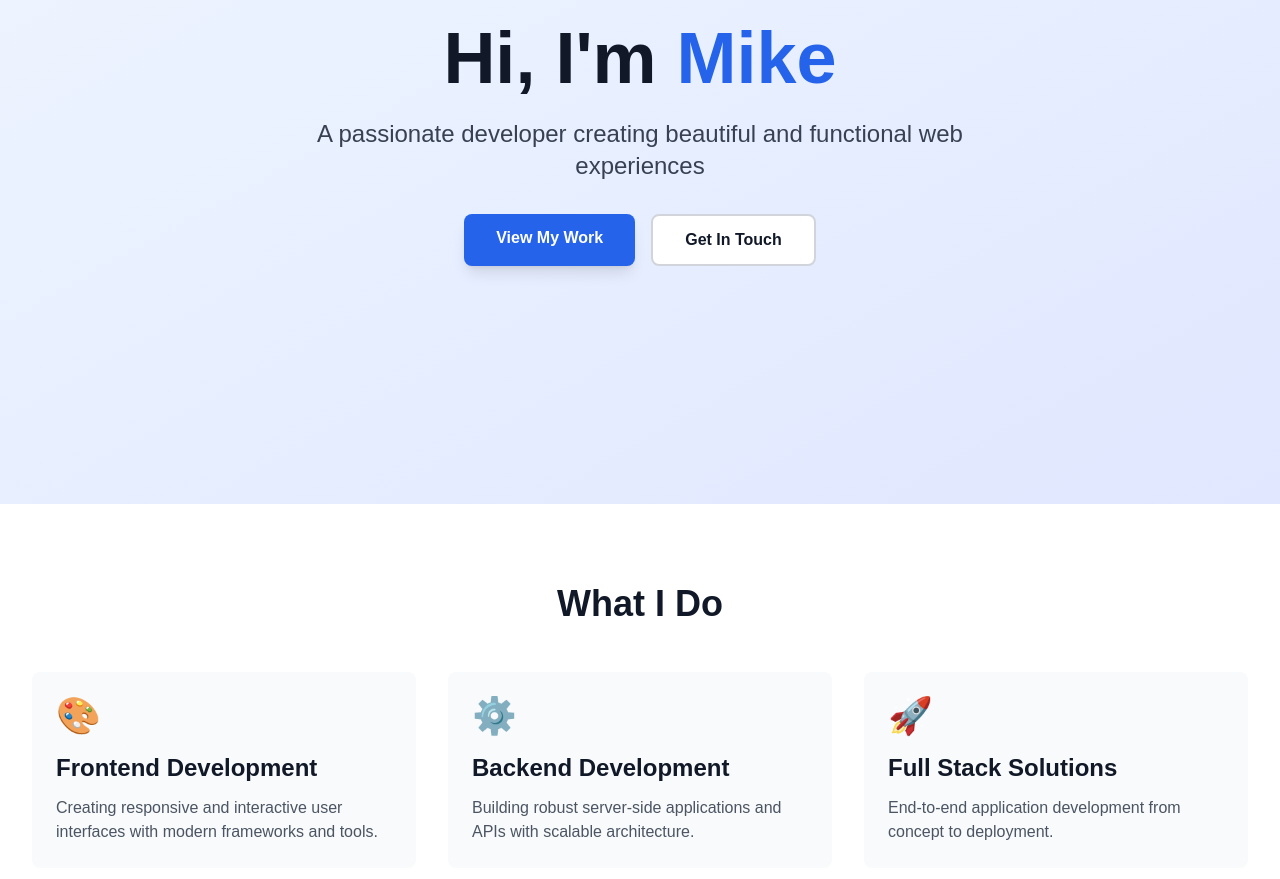
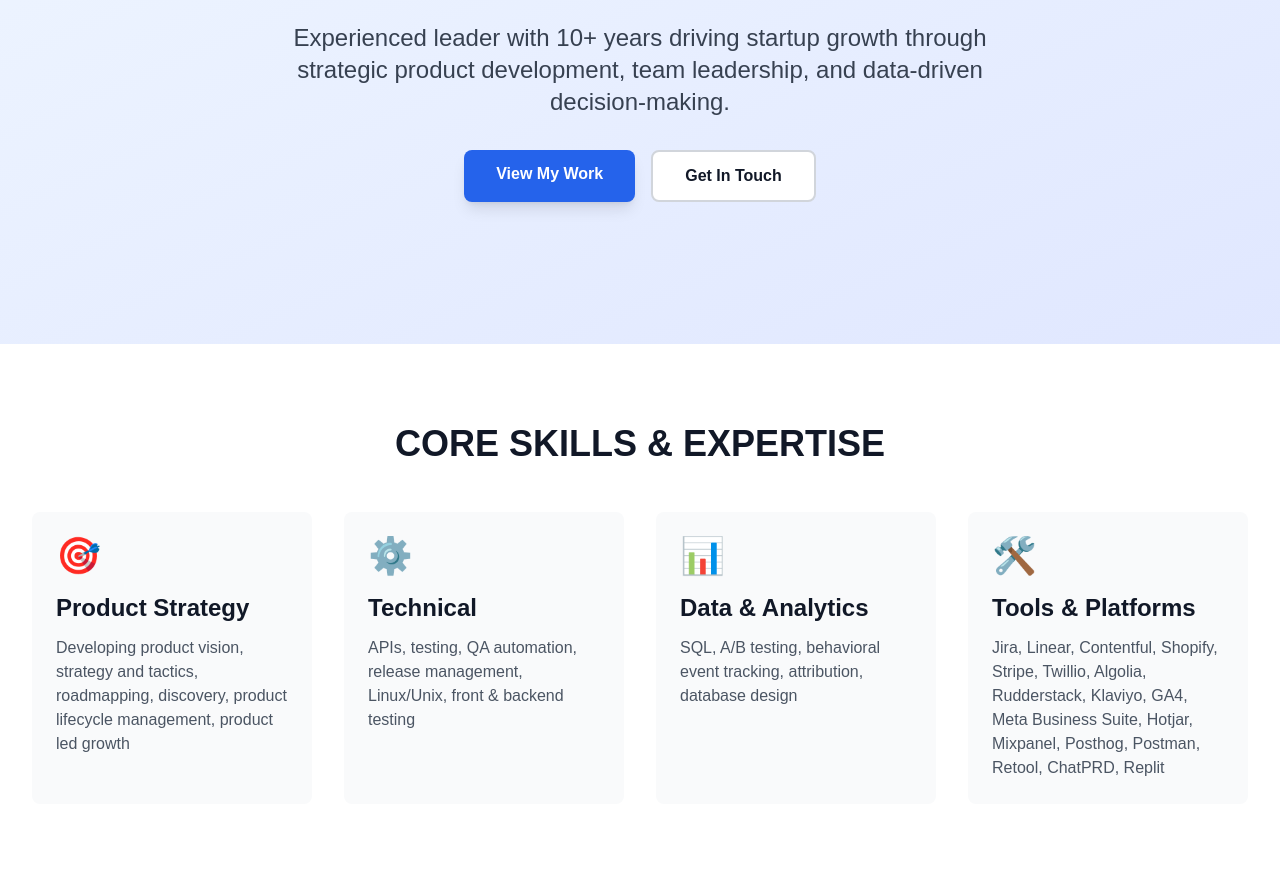
Before and after one commit to goredd5/portfolio-site, a Next.js app: page / in a window 1280 px wide. Shown: the part 281-1160 px from the top of the page. Built offline with nearby package versions, Linux system fonts and the light colour scheme.

Commit message:
homepage updates

```diff
--- a/app/page.tsx
+++ b/app/page.tsx
@@ -4,13 +4,13 @@ export default function Home() {
   return (
     <main>
       {/* Hero Section */}
-      <section className="min-h-[90vh] flex items-center justify-center bg-gradient-to-br from-blue-50 to-indigo-100 dark:from-gray-900 dark:to-gray-800">
+      <section className="min-h-[70vh] flex items-center justify-center bg-gradient-to-br from-blue-50 to-indigo-100 dark:from-gray-900 dark:to-gray-800">
         <div className="max-w-7xl mx-auto px-4 sm:px-6 lg:px-8 py-20 text-center">
           <h1 className="text-5xl sm:text-6xl md:text-7xl font-bold text-gray-900 dark:text-white mb-6">
             Hi, I'm <span className="text-blue-600 dark:text-blue-400">Mike</span>
           </h1>
           <p className="text-xl sm:text-2xl text-gray-700 dark:text-gray-300 mb-8 max-w-3xl mx-auto">
-            A passionate developer creating beautiful and functional web experiences
+            Experienced leader with 10+ years driving startup growth through strategic product development, team leadership, and data-driven decision-making.
           </p>
           <div className="flex flex-col sm:flex-row gap-4 justify-center">
             <Link
@@ -33,34 +33,43 @@ export default function Home() {
       <section className="py-20 bg-white dark:bg-gray-900">
         <div className="max-w-7xl mx-auto px-4 sm:px-6 lg:px-8">
           <h2 className="text-4xl font-bold text-center text-gray-900 dark:text-white mb-12">
-            What I Do
+            CORE SKILLS & EXPERTISE
           </h2>
-          <div className="grid grid-cols-1 md:grid-cols-3 gap-8">
+          <div className="grid grid-cols-1 md:grid-cols-2 lg:grid-cols-4 gap-8">
             <div className="p-6 bg-gray-50 dark:bg-gray-800 rounded-lg hover:shadow-lg transition-shadow">
-              <div className="text-4xl mb-4">🎨</div>
+              <div className="text-4xl mb-4">🎯</div>
               <h3 className="text-2xl font-semibold text-gray-900 dark:text-white mb-3">
-                Frontend Development
+                Product Strategy
               </h3>
               <p className="text-gray-600 dark:text-gray-400">
-                Creating responsive and interactive user interfaces with modern frameworks and tools.
+                Developing product vision, strategy and tactics, roadmapping, discovery, product lifecycle management, product led growth
               </p>
             </div>
             <div className="p-6 bg-gray-50 dark:bg-gray-800 rounded-lg hover:shadow-lg transition-shadow">
               <div className="text-4xl mb-4">⚙️</div>
               <h3 className="text-2xl font-semibold text-gray-900 dark:text-white mb-3">
-                Backend Development
+                Technical
               </h3>
               <p className="text-gray-600 dark:text-gray-400">
-                Building robust server-side applications and APIs with scalable architecture.
+                APIs, testing, QA automation, release management, Linux/Unix, front & backend testing
               </p>
             </div>
             <div className="p-6 bg-gray-50 dark:bg-gray-800 rounded-lg hover:shadow-lg transition-shadow">
-              <div className="text-4xl mb-4">🚀</div>
+              <div className="text-4xl mb-4">📊</div>
               <h3 className="text-2xl font-semibold text-gray-900 dark:text-white mb-3">
-                Full Stack Solutions
+                Data & Analytics
               </h3>
               <p className="text-gray-600 dark:text-gray-400">
-                End-to-end application development from concept to deployment.
+                SQL, A/B testing, behavioral event tracking, attribution, database design
+              </p>
+            </div>
+            <div className="p-6 bg-gray-50 dark:bg-gray-800 rounded-lg hover:shadow-lg transition-shadow">
+              <div className="text-4xl mb-4">🛠️</div>
+              <h3 className="text-2xl font-semibold text-gray-900 dark:text-white mb-3">
+                Tools & Platforms
+              </h3>
+              <p className="text-gray-600 dark:text-gray-400">
+                Jira, Linear, Contentful, Shopify, Stripe, Twillio, Algolia, Rudderstack, Klaviyo, GA4, Meta Business Suite, Hotjar, Mixpanel, Posthog, Postman, Retool, ChatPRD, Replit
               </p>
             </div>
           </div>
```
